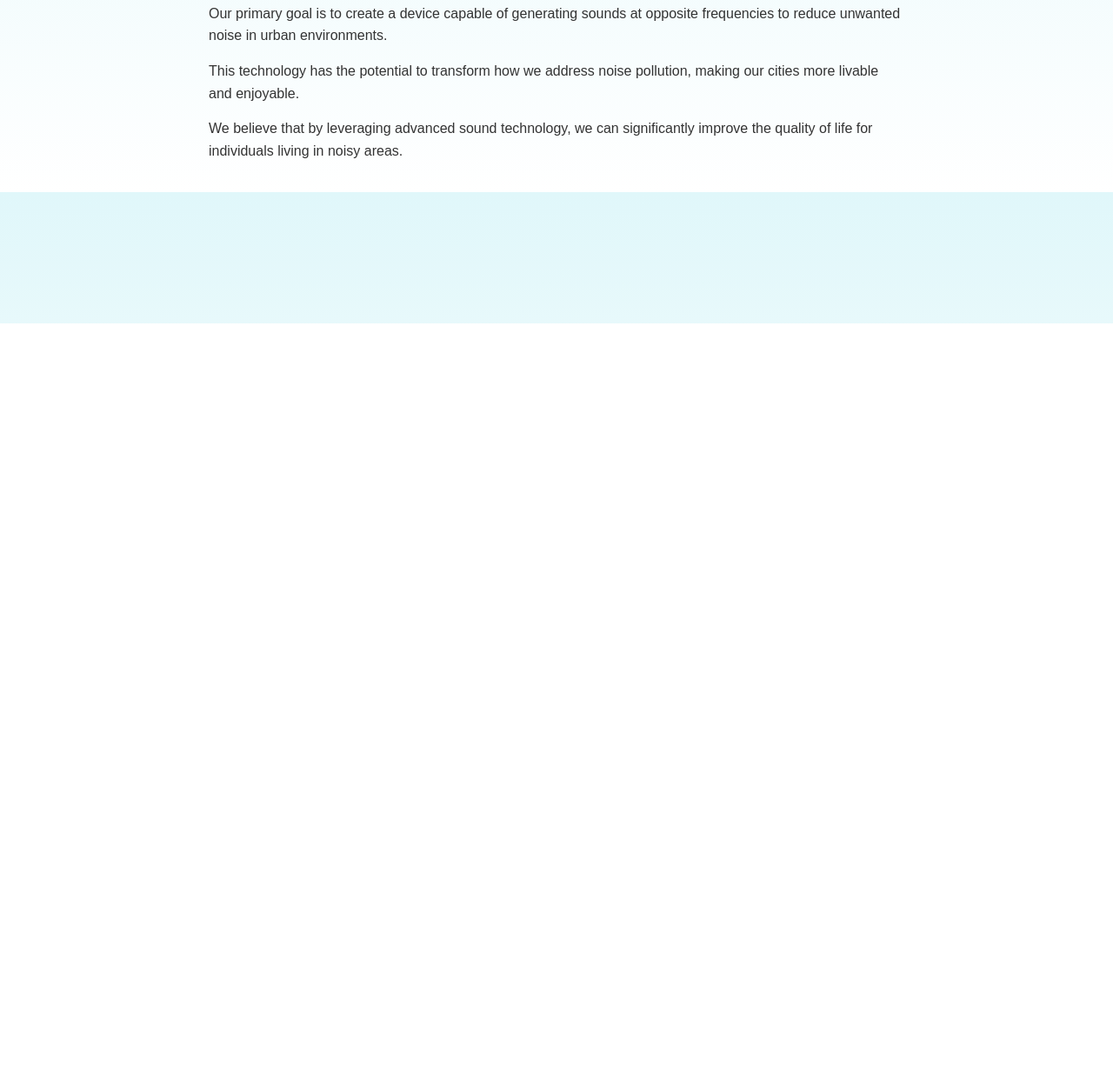
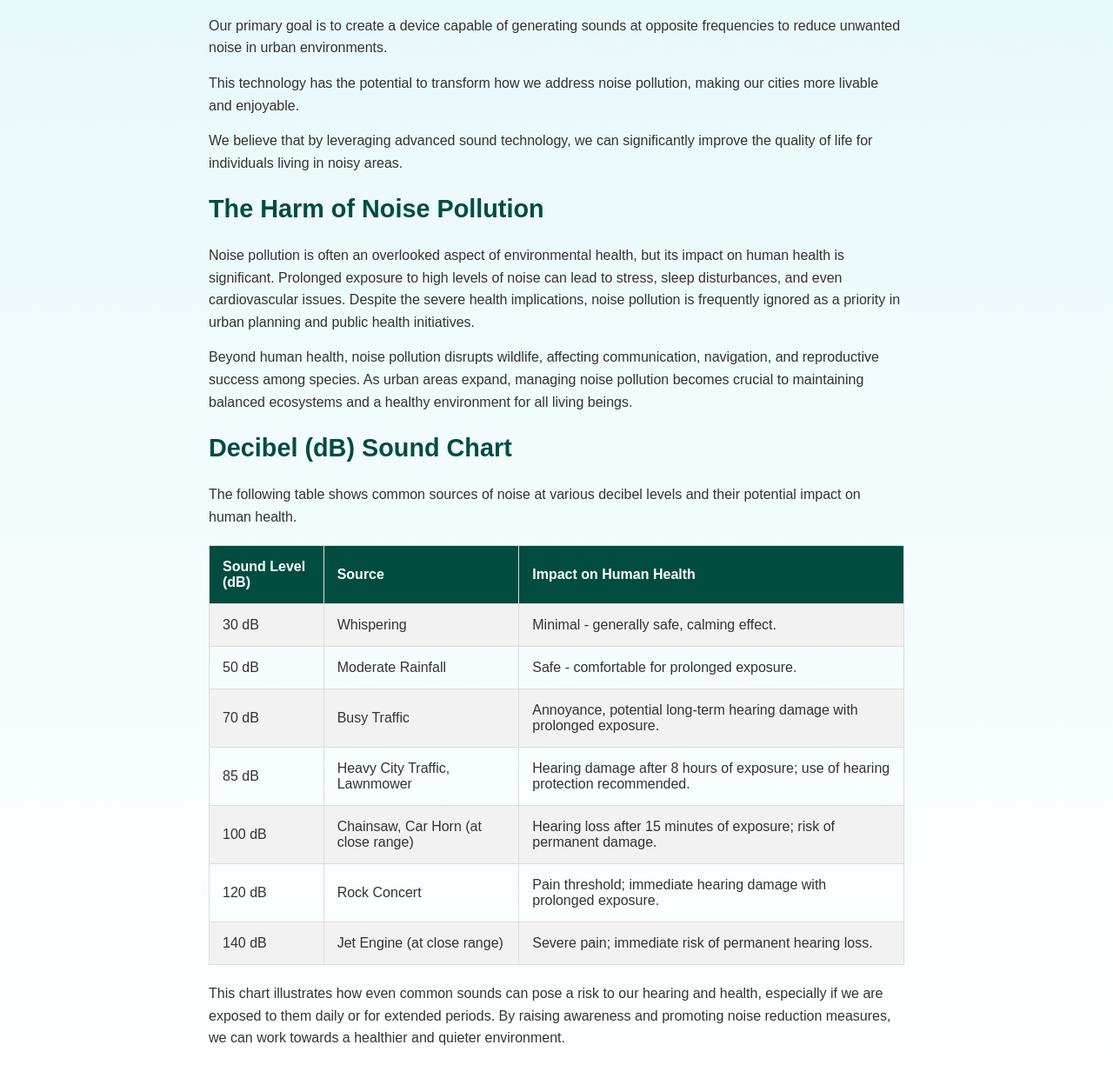
Before and after one commit to Nanashi-Trys/PROJECT_SILENTERA, a plain HTML site: page index.html in a window 1280 px wide. Shown: the part 428-1668 px from the top of the page at 87% size. Before the commit the page ends 800 px from the top, so only its background shows below. Drawn offline with Linux system fonts and the light colour scheme.

Commit message:
Updated the text of the index and added content , also increased the height of navbar
Updated the text of the index and added content , also increased the height of navbar

```diff
--- a/index.html
+++ b/index.html
@@ -5,6 +5,49 @@
     <meta name="viewport" content="width=device-width, initial-scale=1.0">
     <title>Green Guardians</title>
     <link rel="stylesheet" href="styles.css">
+    <style>
+        /* CSS for Table Styling */
+table {
+    width: 100%;
+    border-collapse: collapse;
+    margin: 20px 0;
+    font-size: 1em;
+    font-family: Arial, sans-serif;
+    color: #333;
+}
+
+table, th, td {
+    border: 1px solid #ddd;
+    padding: 12px;
+    text-align: left;
+}
+
+th {
+    background-color: #004d40;
+    color: white;
+    font-weight: bold;
+}
+
+tr:nth-child(even) {
+    background-color: #f2f2f2;
+}
+
+tr:hover {
+    background-color: #e9f5e9;
+}
+
+td, th {
+    padding: 15px;
+}
+
+table caption {
+    font-size: 1.2em;
+    font-weight: bold;
+    margin: 10px 0;
+    color: #4CAF50;
+}
+
+    </style>
 </head>
 <body>
     <nav>
@@ -14,6 +57,7 @@
     </nav>
     <div class="container">
         <h1>Green Guardians</h1>
+
         <h2>About Us</h2>
         <p>We are dedicated to combating noise pollution and its effects on our environment. Our mission is to develop innovative solutions that promote a quieter and healthier world.</p>
         <p>Through our research and technology, we aim to create a device that produces opposite frequency sounds to mitigate loud noises, similar to noise-canceling headphones.</p>
@@ -22,6 +66,58 @@
         <p>Our primary goal is to create a device capable of generating sounds at opposite frequencies to reduce unwanted noise in urban environments.</p>
         <p>This technology has the potential to transform how we address noise pollution, making our cities more livable and enjoyable.</p>
         <p>We believe that by leveraging advanced sound technology, we can significantly improve the quality of life for individuals living in noisy areas.</p>
+
+        <h2>The Harm of Noise Pollution</h2>
+        <p>Noise pollution is often an overlooked aspect of environmental health, but its impact on human health is significant. Prolonged exposure to high levels of noise can lead to stress, sleep disturbances, and even cardiovascular issues. Despite the severe health implications, noise pollution is frequently ignored as a priority in urban planning and public health initiatives.</p>
+        <p>Beyond human health, noise pollution disrupts wildlife, affecting communication, navigation, and reproductive success among species. As urban areas expand, managing noise pollution becomes crucial to maintaining balanced ecosystems and a healthy environment for all living beings.</p>
+
+        <h2>Decibel (dB) Sound Chart</h2>
+        <p>The following table shows common sources of noise at various decibel levels and their potential impact on human health.</p>
+
+        <table>
+            <tr>
+                <th>Sound Level (dB)</th>
+                <th>Source</th>
+                <th>Impact on Human Health</th>
+            </tr>
+            <tr>
+                <td>30 dB</td>
+                <td>Whispering</td>
+                <td>Minimal - generally safe, calming effect.</td>
+            </tr>
+            <tr>
+                <td>50 dB</td>
+                <td>Moderate Rainfall</td>
+                <td>Safe - comfortable for prolonged exposure.</td>
+            </tr>
+            <tr>
+                <td>70 dB</td>
+                <td>Busy Traffic</td>
+                <td>Annoyance, potential long-term hearing damage with prolonged exposure.</td>
+            </tr>
+            <tr>
+                <td>85 dB</td>
+                <td>Heavy City Traffic, Lawnmower</td>
+                <td>Hearing damage after 8 hours of exposure; use of hearing protection recommended.</td>
+            </tr>
+            <tr>
+                <td>100 dB</td>
+                <td>Chainsaw, Car Horn (at close range)</td>
+                <td>Hearing loss after 15 minutes of exposure; risk of permanent damage.</td>
+            </tr>
+            <tr>
+                <td>120 dB</td>
+                <td>Rock Concert</td>
+                <td>Pain threshold; immediate hearing damage with prolonged exposure.</td>
+            </tr>
+            <tr>
+                <td>140 dB</td>
+                <td>Jet Engine (at close range)</td>
+                <td>Severe pain; immediate risk of permanent hearing loss.</td>
+            </tr>
+        </table>
+
+        <p>This chart illustrates how even common sounds can pose a risk to our hearing and health, especially if we are exposed to them daily or for extended periods. By raising awareness and promoting noise reduction measures, we can work towards a healthier and quieter environment.</p>
     </div>
 </body>
 </html>
--- a/styles.css
+++ b/styles.css
@@ -47,7 +47,7 @@ button:hover {
 nav {
   align-content: center;
   text-align: center;
-  height: 40px;
+  height: 54px;
    background-color:#004d40;
   /* background-color: #fff; */
   text-align: center;
```
